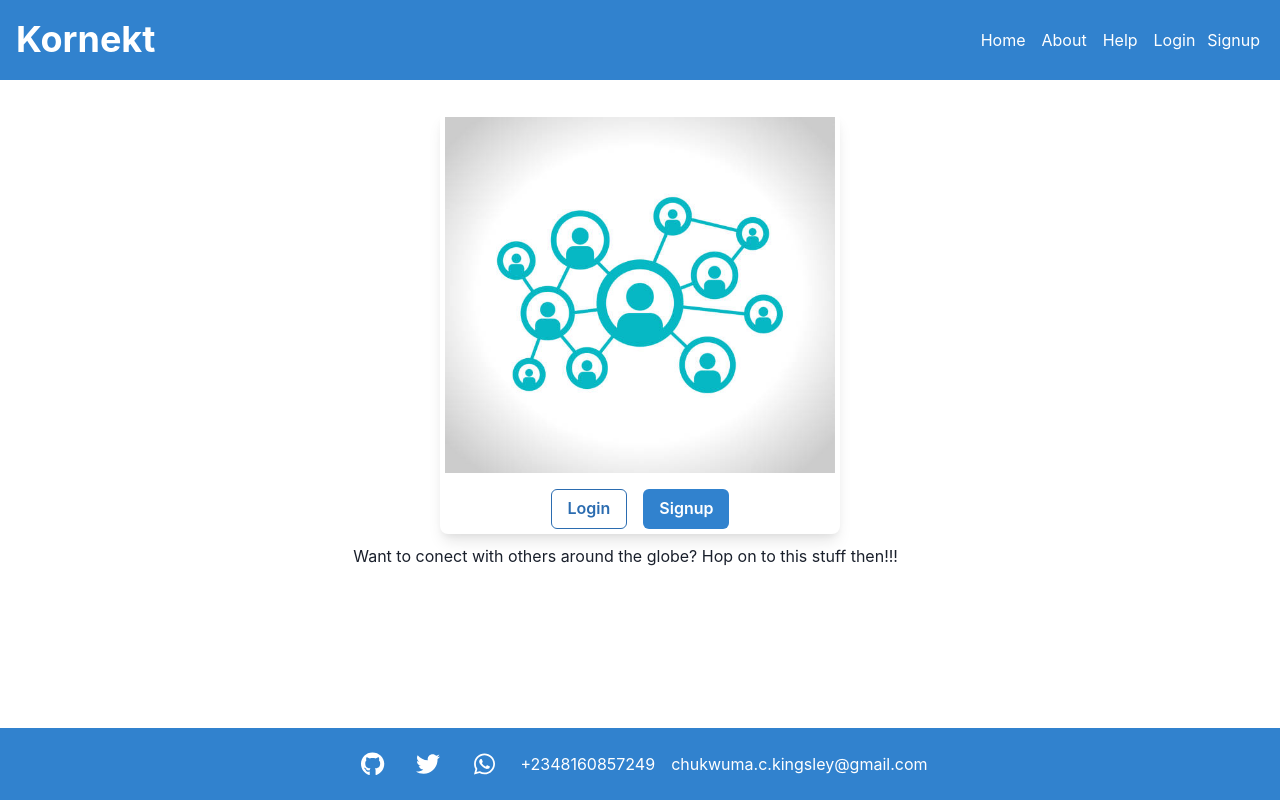
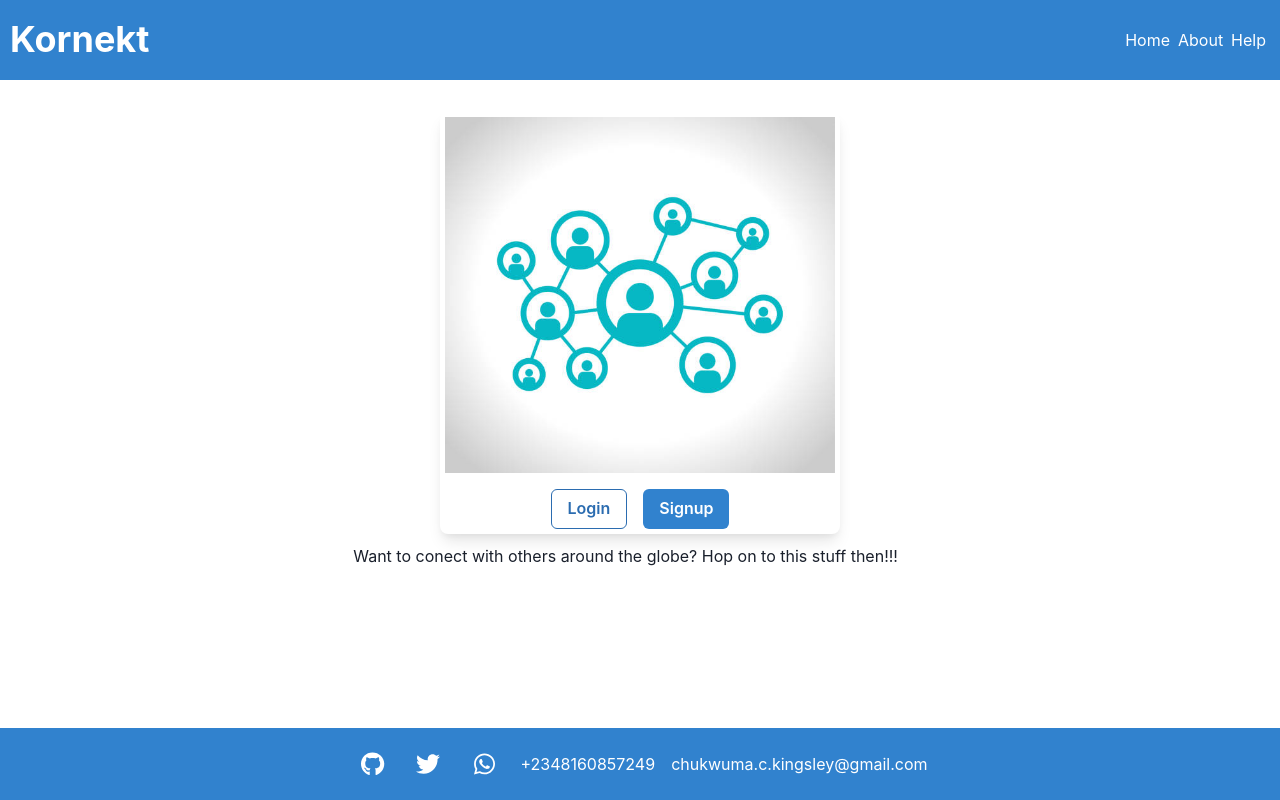
Before and after one commit to ChukwumaKingsley/kornekt, a React (Vite) app: page / in a window 1280 px wide. Built offline with nearby package versions, Linux system fonts and the light colour scheme.

Commit message:
Display optimization

```diff
--- a/src/App.tsx
+++ b/src/App.tsx
@@ -45,7 +45,6 @@ const router = createBrowserRouter(
         <Route path='about' element={<About />} />
         <Route path='contact' element={<Help />} />
         <Route path='*' element={<NotFound />}/>
-        {/* <Route path='posts' element={<Posts /> } /> */}
       </Route>
       <Route path='home' element={<HomePage />}>
         <Route index element={<Posts />} />
--- a/src/components/Sidebar.tsx
+++ b/src/components/Sidebar.tsx
@@ -35,7 +35,7 @@ export default function Sidebar() {
           <Text
             as={NavLink}
             background={{lg: pathname === '/home' ? 'blue.600' : ''}}
-            textDecoration={{base: pathname === '/home' ? 'underline' : ''}}
+            textDecoration={{base: pathname === '/home' ? 'underline' : '', md: 'none'}}
             to="/home"
             p={'10px'}
             borderBottomWidth={{base: 0, md: "1px"}}
@@ -49,7 +49,7 @@ export default function Sidebar() {
             as={NavLink}
             to="/home/activity"
             background={{lg: pathname.includes('/home/activity') ? 'blue.600' : ''}}
-            textDecoration={{base: pathname === '/home/activity' ? 'underline' : ''}}
+            textDecoration={{base: pathname === '/home/activity' ? 'underline' : '', md: 'none'}}
             p={'10px'}
             borderBottomWidth={{base: 0, md: "1px"}}
             borderColor={'blue.200'}
@@ -62,7 +62,7 @@ export default function Sidebar() {
             as={NavLink}
             to="/home/my_profile"
             background={{lg: pathname === '/home/my_profile' ? 'blue.600' : ''}}
-            textDecoration={{base: pathname === '/home/my_profile' ? 'underline' : ''}}
+            textDecoration={{base: pathname === '/home/my_profile' ? 'underline' : '', md: 'none'}}
             p={'10px'}
             borderBottomWidth={{base: 0, md: "1px"}}
             borderColor={'blue.200'}
@@ -75,7 +75,7 @@ export default function Sidebar() {
             as={NavLink}
             to="/home/users"
             background={{lg: pathname === '/home/users' ? 'blue.600' : ''}}
-            textDecoration={{base: pathname === '/home/users' ? 'underline' : ''}}
+            textDecoration={{base: pathname === '/home/users' ? 'underline' : '', md: 'none'}}
             p={'10px'}
             borderBottomWidth={{base: 0, md: "1px"}}
             borderColor={'blue.200'}
--- a/src/layouts/HomePage.tsx
+++ b/src/layouts/HomePage.tsx
@@ -14,14 +14,13 @@ export default function HomePage() {
 
     useEffect(() => {
       if (!accessToken) {
-        // navigate('/')
         navigate('/')
       }
     }, [])
 
 
   return (
-    <SimpleGrid columns={5} maxWidth={'100%'}>
+    <SimpleGrid columns={5} width={'100svw'}>
         <Sidebar />
         <Flex flexDir={'column'} height={'100svh'} width={'100svw'} gridColumn={{base: 'span 5', md: 'span 4'}} bg={'gray.200'} >
             <Header />
--- a/src/layouts/LandingPage.tsx
+++ b/src/layouts/LandingPage.tsx
@@ -27,7 +27,7 @@ export default function LandingPage() {
     return (
     <Flex flexDir={'column'} height={"100svh"} maxWidth={'1500px'}>
       <Box
-        p={4}
+        p={'10px'}
         bg="blue.500"
         color="white"
         display="flex"
@@ -35,39 +35,25 @@ export default function LandingPage() {
         alignItems="center"
         height="20"
       >
-        <Heading as={'h1'}>Kornekt</Heading>
-        <Box display="flex" alignItems="center" flexWrap={'wrap'}>
+        <Heading as={'h1'} mr={'15px'}>Kornekt</Heading>
+        <Box display="flex" alignItems="center" flexWrap={'wrap'}justifyItems={'right'}>
         <Text
-            mx={2}
+            mx={"4px"}
             cursor="pointer"
           >
             <NavLink to='/'>Home</NavLink>
           </Text>
           <Text
-            mx={2}
+            mx={'4px'}
             cursor="pointer"
           >
             <NavLink to='about'>About</NavLink>
           </Text>
           <Text
-            mx={2}
+            mx={"4px"}
             cursor="pointer"
           >
             <NavLink to='contact'>Help</NavLink>
-          </Text>
-          <Text
-            mx={2}
-            cursor="pointer"
-            onClick={openLoginModal}
-          >
-            Login
-          </Text>
-          <Text
-            mx={'4px'}
-            cursor="pointer"
-            onClick={openSignUpModal}
-          >
-            Signup
           </Text>
         </Box>
         <SignUpModal isOpen={isSignUpModalOpen} openLoginModal={openLoginModal} onClose={closeModal} />
--- a/src/utils/http.ts
+++ b/src/utils/http.ts
@@ -5,7 +5,7 @@ axios.defaults.headers.common["Content-Type"] = "application/json";
 axios.defaults.headers.common["Authorization"] = `Bearer ${localStorage.getItem("accessToken") ?? " "}`;
 
 const http = axios.create({
-	baseURL: "https://fastapi-2.onrender.com",
+	baseURL: "http://127.0.0.1:8000",
 	timeout: 10000,
 });
 
```
